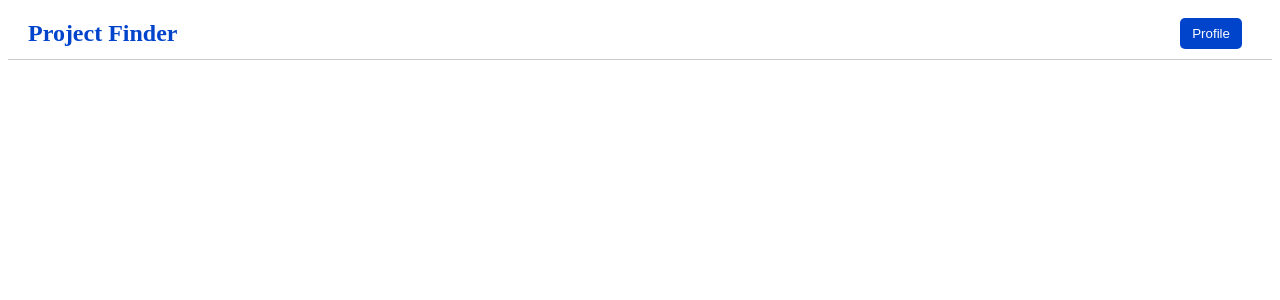
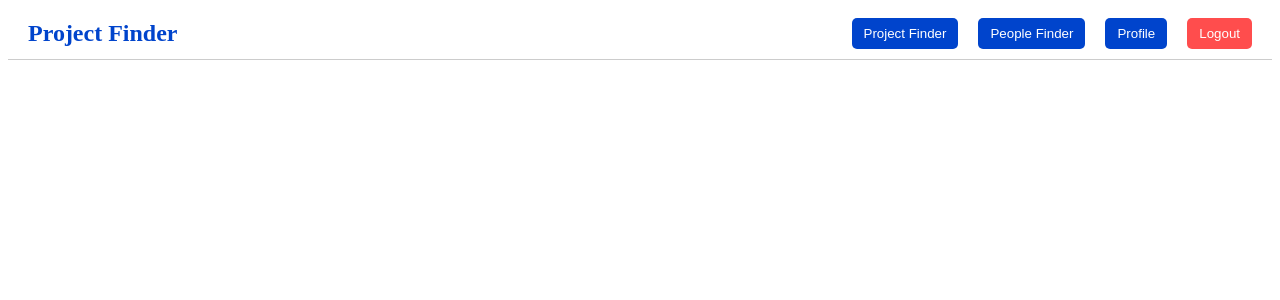
Before and after one commit to zaina0k/November2024Hackathon, a Next.js app in the folder frontend/: page /components/navBar in a window 1280 px wide. Shown: the top 300 px of the page. Built offline with nearby package versions, Linux system fonts and the light colour scheme.

Commit message:
Commiting navbar by Jakob

```diff
--- a/frontend/pages/components/navBar.tsx
+++ b/frontend/pages/components/navBar.tsx
@@ -1,4 +1,3 @@
-// components/Navbar.tsx
 "use client";
 
 import { useEffect, useState } from 'react';
@@ -11,7 +10,8 @@ const Navbar = () => {
   useEffect(() => {
     // Check if token exists in localStorage to determine login status
     const token = localStorage.getItem('access_token');
-    setIsLoggedIn(!!token); // Set to true if token exists, otherwise false
+    // WORKINGCODE setIsLoggedIn(!!token); // Set to true if token exists, otherwise false
+    setIsLoggedIn(true); // for testing
   }, []);
 
   const handleLogout = () => {
@@ -19,7 +19,7 @@ const Navbar = () => {
     localStorage.removeItem('access_token');
     localStorage.removeItem('user_id');
     setIsLoggedIn(false);
-    router.push('/signup'); // Redirect to sign-up page after logout
+    router.push('/signin'); // Redirect to sign-in page after logout
   };
 
   const navigateTo = (path: string) => {
@@ -43,36 +43,9 @@ const Navbar = () => {
         Project Finder
       </div>
       <div>
-        <button
-          onClick={() => navigateTo('/profile')}
-          style={{
-            margin: '0 10px',
-            padding: '8px 12px',
-            backgroundColor: '#0044cc',
-            color: '#fff',
-            border: 'none',
-            borderRadius: '5px',
-            cursor: 'pointer'
-          }}
-        >
-          Profile
-        </button>
+
         {isLoggedIn ? (
           <>
-            <button
-              onClick={() => navigateTo('/people-search')}
-              style={{
-                margin: '0 10px',
-                padding: '8px 12px',
-                backgroundColor: '#0044cc',
-                color: '#fff',
-                border: 'none',
-                borderRadius: '5px',
-                cursor: 'pointer'
-              }}
-            >
-              People Search
-            </button>
             <button
               onClick={() => navigateTo('/project-finder')}
               style={{
@@ -87,6 +60,36 @@ const Navbar = () => {
             >
               Project Finder
             </button>
+            <button
+              onClick={() => navigateTo('/people-search')}
+              style={{
+                margin: '0 10px',
+                padding: '8px 12px',
+                backgroundColor: '#0044cc',
+                color: '#fff',
+                border: 'none',
+                borderRadius: '5px',
+                cursor: 'pointer'
+              }}
+            >
+              People Finder
+            </button>
+
+            <button
+              onClick={() => navigateTo('/profile')}
+              style={{
+                margin: '0 10px',
+                padding: '8px 12px',
+                backgroundColor: '#0044cc',
+                color: '#fff',
+                border: 'none',
+                borderRadius: '5px',
+                cursor: 'pointer'
+              }}
+            >
+              Profile
+            </button>
+
             <button
               onClick={handleLogout}
               style={{
@@ -104,7 +107,37 @@ const Navbar = () => {
           </>
         ) : (
           <>
+            {/* Displays when the user is not logged in */}
+            <button
+              onClick={() => navigateTo('/signin')}
+              style={{
+                margin: '0 10px',
+                padding: '8px 12px',
+                backgroundColor: '#666',
+                color: '#fff',
+                border: 'none',
+                borderRadius: '5px',
+                cursor: 'pointer'
+              }}
+            >
+              Sign in
+            </button>
 
+            <button
+              onClick={() => navigateTo('/signup')}
+              style={{
+                margin: '0 10px',
+                padding: '8px 12px',
+                backgroundColor: '#fff',
+                color: '#000',
+                borderWidth: '2px',
+                borderColor:'#111',
+                borderRadius: '5px',
+                cursor: 'pointer'
+              }}
+            >
+              Sign up
+            </button>
           </>
         )}
       </div>
--- a/frontend/pages/css/homepage.css
+++ b/frontend/pages/css/homepage.css
@@ -19,6 +19,7 @@
   }
 
   .courseCard {
+    margin-top: 50px;
     display: flex; /* Use flexbox for the card */
     background-color: white; /* Example background */
     border: 1px solid #ddd; /* Example border */
--- a/frontend/pages/homepage.tsx
+++ b/frontend/pages/homepage.tsx
@@ -27,9 +27,9 @@ export default function Homepage() {
         <h2 className="title">Project Finder</h2>
         <div className="adList">
           {ads.map((ad) => (
-            <div key={ad.projectid} className="adCard">
+            <div key={ad.projectid} className="courseCard">
               <div className="adImageWrapper">
-                <img src={ad.image} alt={`${ad.title} Image`} className="adImage" />
+                <img src={ad.image} className="adImage" />
               </div>
               <div className="adContent">
                 <h3 className="adTitle">{ad.title}</h3>
```
